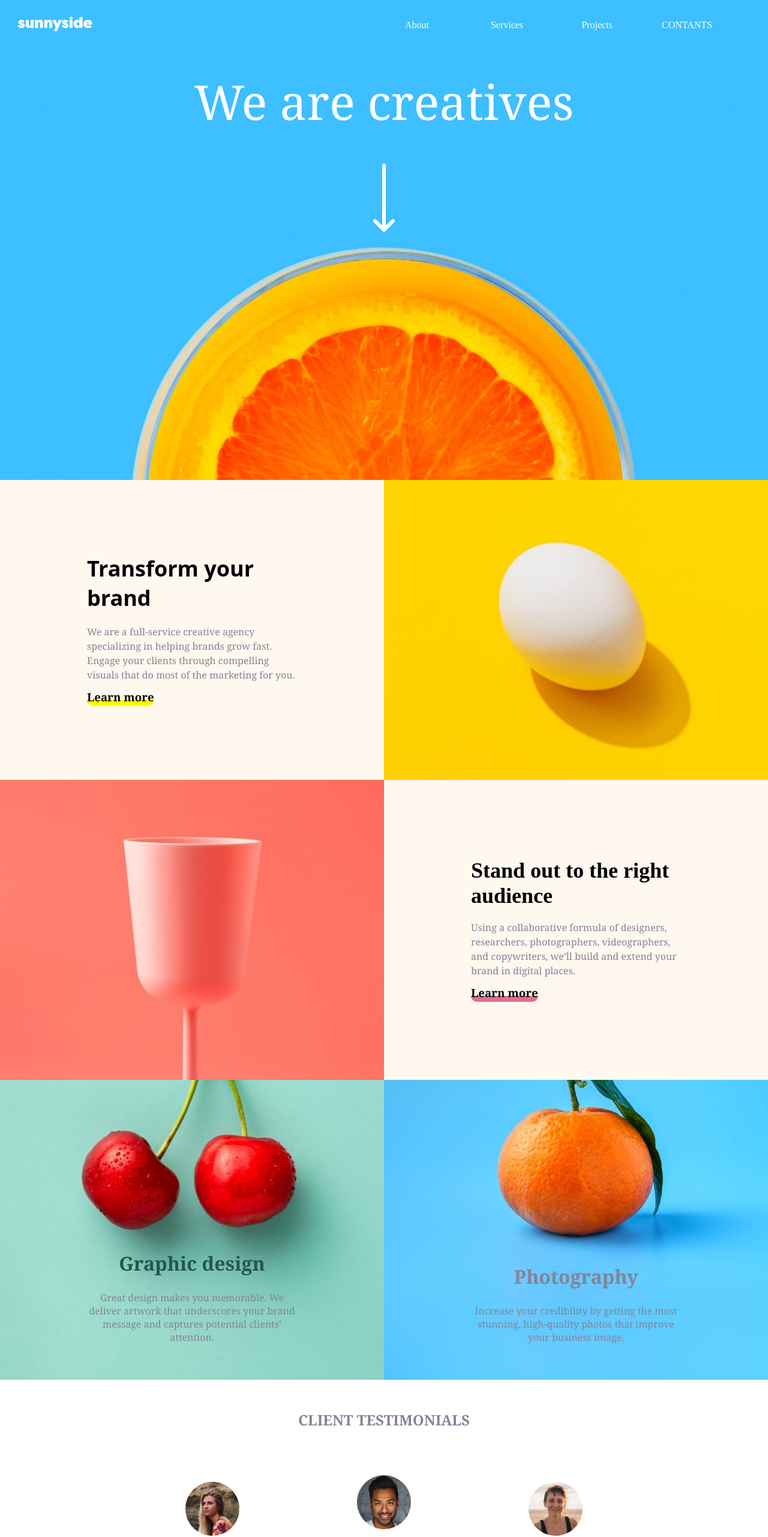
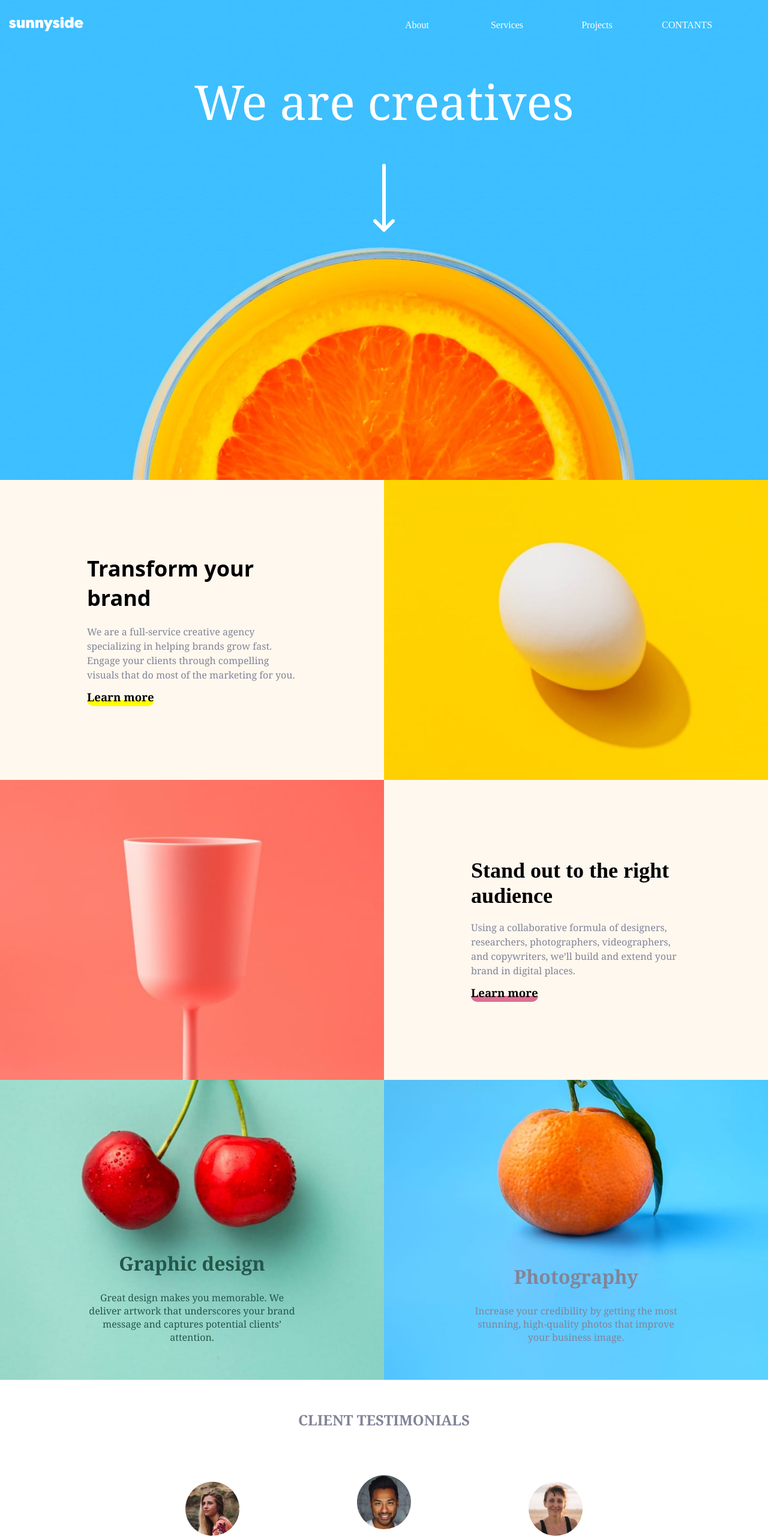
Before and after one commit to king-barry-coder/Sunnyside-, a plain HTML site: page index.html in a window 1280 px wide. Shown: the top 2562 px of the page at 60% size. Drawn offline with Linux system fonts and the light colour scheme.

Commit message:
text color change and suunyide logo adjustment

```diff
--- a/style.css
+++ b/style.css
@@ -52,7 +52,7 @@ nav{
 
 
 .lop{
-    margin-left: 20px;
+    margin-left: 5px;
 }
 
 .push{
@@ -268,7 +268,7 @@ max-width: 350px;
 
 .eat{
     font-family: Cambria, Cochin, Georgia, Times, 'Times New Roman', serif;
-    color: var(--Dark-grayish-blue);
+    color: var(--Dark-desaturated-cyan-);
 }
 
 
```
